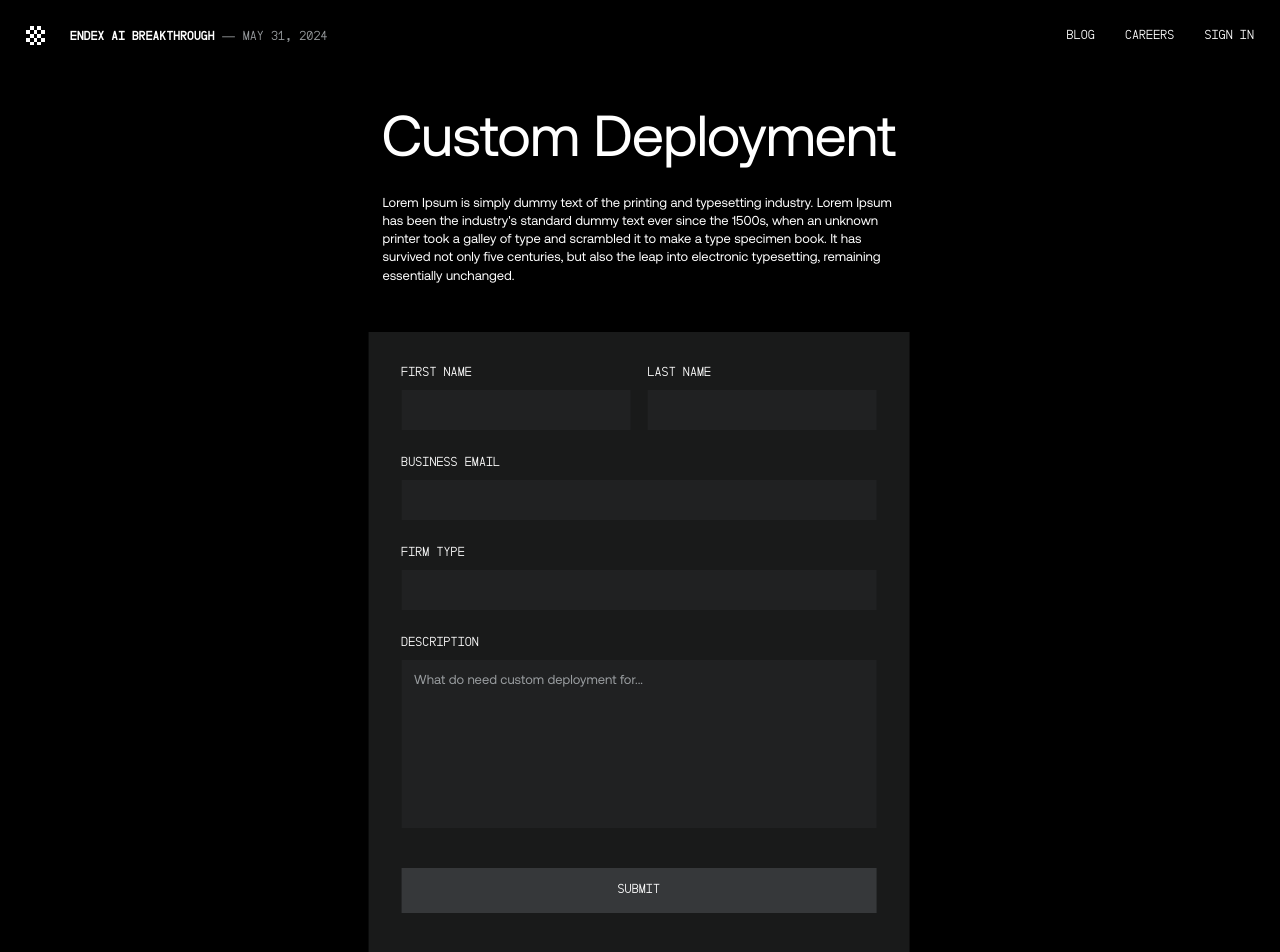
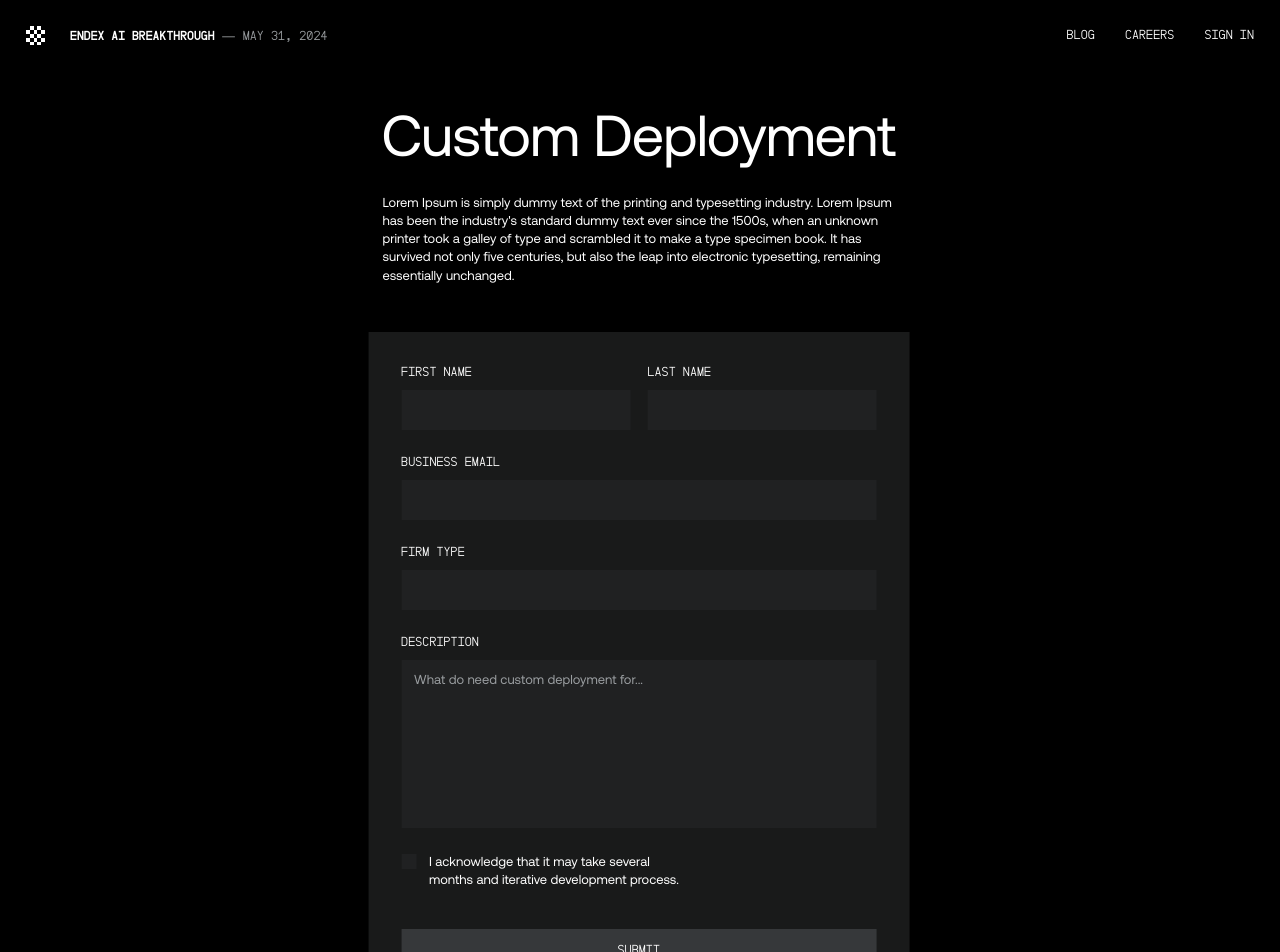
Before and after one commit to VovaVindar/endex, a Next.js app: page /custom-deployment in a window 1280 px wide. Shown: the top 952 px of the page. Built offline with nearby package versions, Linux system fonts and the light colour scheme.

Commit message:
Form: added checkbox component

```diff
--- a/app/styles/design-system.css
+++ b/app/styles/design-system.css
@@ -4,7 +4,7 @@
   --primitive-color-endex-100: hsla(210, 3%, 10%, 1);
   --primitive-color-endex-200: hsla(210, 3%, 13%, 1);
   --primitive-color-endex-300: hsla(210, 3%, 22%, 1);
-  --primitive-color-endex-300-alpha-85: hsla(210, 3%, 22%, 0.85);
+  --primitive-color-endex-300-alpha-80: hsla(210, 3%, 22%, 0.8);
   --primitive-color-endex-400: hsla(210, 3%, 36%, 1);
   --primitive-color-endex-500: hsla(210, 3%, 62%, 1);
   --primitive-color-endex-600: hsla(0, 0%, 100%, 1);
--- a/app/styles/globals.css
+++ b/app/styles/globals.css
@@ -175,14 +175,14 @@ html:has(.no-scroll) {
 /* Scrollbar */
 ::-webkit-scrollbar {
   height: 1rem;
-  width: 8px;
+  width: 9px;
 }
 ::-webkit-scrollbar:horizontal {
-  height: 8px;
+  height: 9px;
   width: 1rem;
 }
 ::-webkit-scrollbar-thumb {
-  background: var(--primitive-color-endex-300-alpha-85);
+  background: var(--primitive-color-endex-300-alpha-80);
   border-color: transparent;
   border-radius: 0px;
 }
@@ -190,9 +190,9 @@ html:has(.no-scroll) {
   background-color: var(--primitive-color-endex-300);
 }
 ::-webkit-scrollbar-track {
-  background-color: transparent;
+  background-color: var(--token-color-surface-secondary);
   border: none;
-  border-radius: 9999px;
+  border-radius: 0px;
 }
 .scrollbar-hidden::-webkit-scrollbar-thumb {
   visibility: hidden;
--- /dev/null
+++ b/components/ui/form/checkbox.jsx
@@ -0,0 +1,22 @@
+import styles from "./checkbox.module.css";
+
+const Checkbox = ({ label, name, required, ariaRequired, handleChange }) => {
+  return (
+    <div className={`${styles["checkbox-container"]} text-color-primary`}>
+      <input
+        id={name}
+        className={`${styles["checkbox"]} surface-color-tertiary`}
+        type="checkbox"
+        name={name}
+        required={required}
+        aria-required={ariaRequired}
+        onChange={handleChange}
+      />
+      <label htmlFor={name} className={`text-body-2`}>
+        {label}
+      </label>
+    </div>
+  );
+};
+
+export default Checkbox;
--- /dev/null
+++ b/components/ui/form/checkbox.module.css
@@ -0,0 +1,61 @@
+.checkbox-container {
+  display: flex;
+  text-wrap: balance;
+  --checkbox-size: clamp(0.9925rem, 0.0001rem + 1.1457vi, 1.8331rem);
+  --checkbox-gap: clamp(0.75rem, 0.0859rem + 0.7666vw, 1.3125rem);
+}
+.checkbox-container label {
+  margin-left: calc(var(--checkbox-size) + var(--checkbox-gap));
+}
+.checkbox {
+  position: absolute;
+  opacity: 0;
+}
+.checkbox + label {
+  position: relative;
+  cursor: pointer;
+  padding: 0;
+}
+.checkbox + label:before {
+  content: "";
+  margin-right: var(--checkbox-gap);
+  margin-left: calc((var(--checkbox-size) + var(--checkbox-gap)) * -1);
+  width: var(--checkbox-size);
+  height: var(--checkbox-size);
+  display: inline-block;
+  vertical-align: text-top;
+  background: var(--token-color-surface-tertiary);
+  border: 1px solid transparent;
+  transition: all 0.25s ease;
+}
+.checkbox:focus-visible + label:before {
+  border: 1px solid var(--primitive-color-endex-400);
+}
+@media (hover: hover) {
+  .checkbox:hover + label:before {
+    border: 1px solid var(--primitive-color-endex-300);
+  }
+}
+.checkbox:checked + label:before {
+  background: var(--token-color-surface-highlight);
+}
+.checkbox:disabled + label {
+  opacity: 0.7;
+  cursor: auto;
+}
+.checkbox:disabled + label:before {
+  opacity: 0.7;
+}
+.checkbox:checked + label:after {
+  content: "";
+  position: absolute;
+  left: 0px;
+  top: 1px;
+  margin-left: calc((var(--checkbox-size) + var(--checkbox-gap)) * -1);
+  width: var(--checkbox-size);
+  height: var(--checkbox-size);
+  background-image: url("../../../public/img/icons/checkmark.svg");
+  background-size: cover;
+  filter: invert(100%) sepia(100%) saturate(0%) hue-rotate(288deg)
+    brightness(102%) contrast(102%);
+}
--- a/components/ui/form/form.jsx
+++ b/components/ui/form/form.jsx
@@ -3,6 +3,7 @@
 import { useState } from "react";
 import Input from "@/components/ui/form/input";
 import Textarea from "@/components/ui/form/textarea";
+import Checkbox from "@/components/ui/form/checkbox";
 import { Button } from "@/components/ui/button";
 import styles from "./form.module.css";
 
@@ -20,7 +21,9 @@ export default function Form({
     first_name: "",
     last_name: "",
     email: "",
-    use_case: "",
+    description: "",
+    firm_type: "",
+    acknowledge: false,
   };
 
   const [formData, setFormData] = useState(initialFormData);
@@ -56,7 +59,10 @@ export default function Form({
   };
 
   return (
-    <form className={`${styles["form-container"]} surface-color-secondary`}>
+    <form
+      onSubmit={handleSubmit}
+      className={`${styles["form-container"]} surface-color-secondary`}
+    >
       <div className={`${styles["row"]}`}>
         <Input
           label="First Name"
@@ -105,8 +111,18 @@ export default function Form({
             label="Description"
             placeholder="What do need custom deployment for..."
             name="description"
-            type="text"
             handleChange={handleChange}
+            required
+            ariaRequired={true}
+            disabled={isSubmitted || isLoading}
+          />
+        </div>
+      )}
+      {addChecbox && (
+        <div className={`${styles["row"]}`}>
+          <Checkbox
+            label="I acknowledge that it may take several months and iterative development process."
+            name="acknowledge"
             required
             ariaRequired={true}
             disabled={isSubmitted || isLoading}
--- a/components/ui/form/form.module.css
+++ b/components/ui/form/form.module.css
@@ -18,6 +18,9 @@
   display: flex;
   flex-direction: column;
   position: relative;
+}
+.input-container ::-webkit-scrollbar-track {
+  background: transparent;
 }
 .input-container label {
   cursor: pointer;
```
Also changed, not shown: public/img/icons/checkmark.svg (added).
